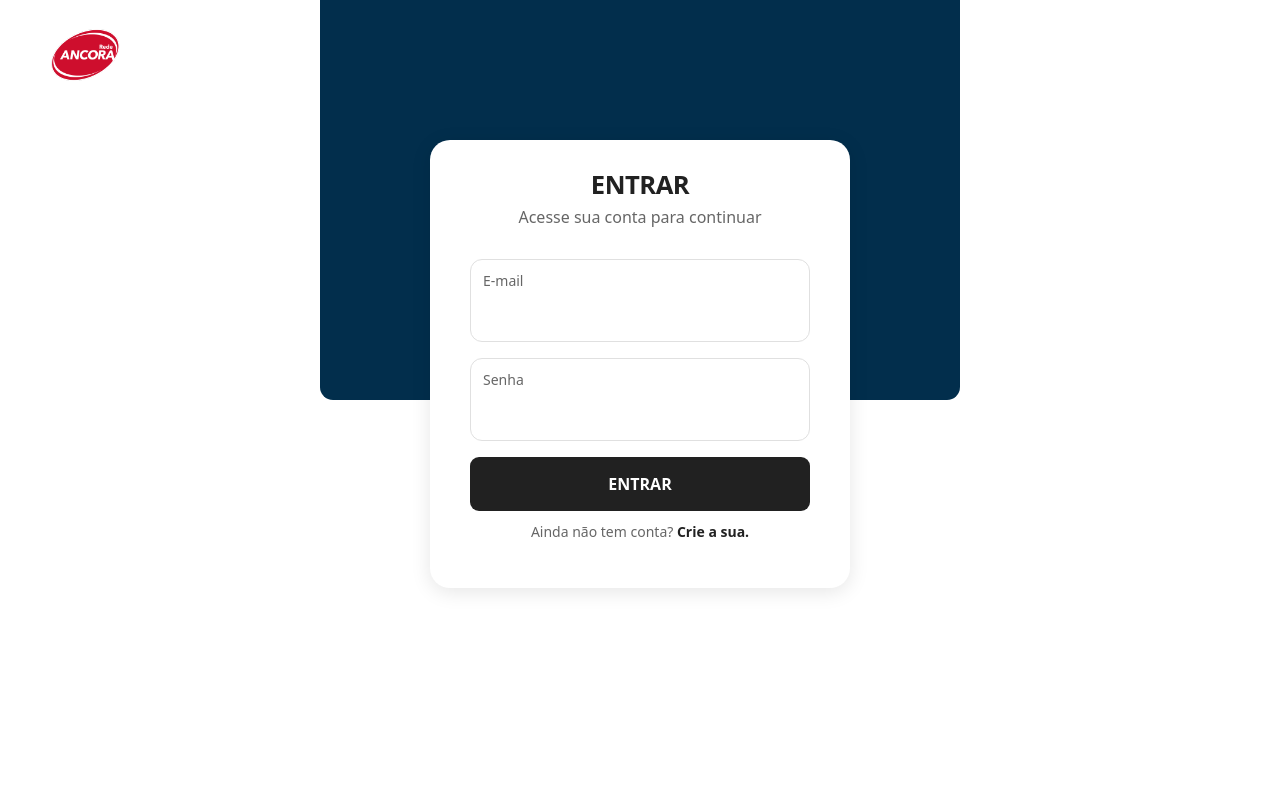
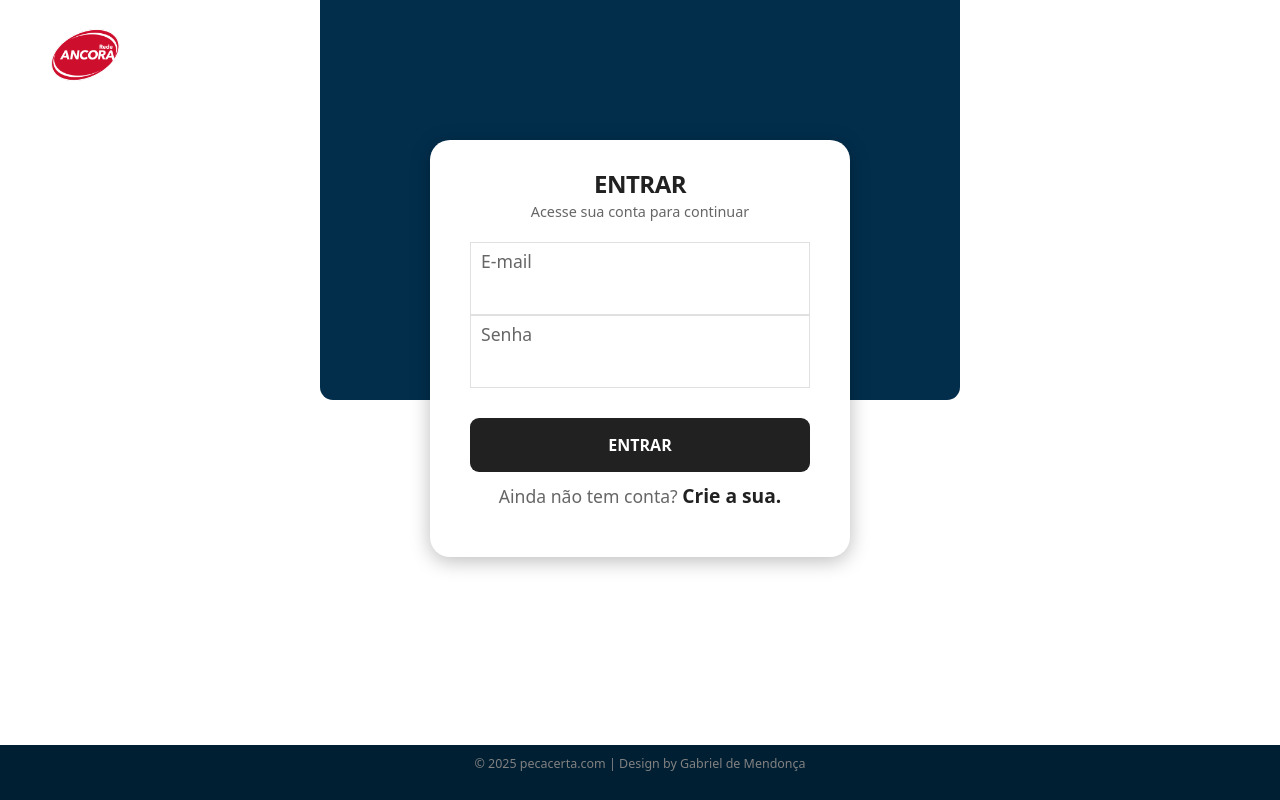
Before and after one commit to Gustavo-b017/algo-front, a React (Vite) app: page /login in a window 1280 px wide. Built offline with nearby package versions, Linux system fonts and the light colour scheme; no server answers.

Commit message:
tela cadastro feita

```diff
--- a/public/style/cadastro.scss
+++ b/public/style/cadastro.scss
@@ -9,7 +9,7 @@
   --text-2: #666666;
 
   --border-100: #e0e0e0;
-  --shadow-100: rgba(0, 0, 0, 0.1);
+  --shadow-100: rgba(3, 3, 3, 0.265);
 
   --radius-sm: 9px;
   --radius-md: 13px;
@@ -46,9 +46,9 @@
 
 .background-azul {
   position: absolute;
-  top: 0;
+  bottom: 0;
   width: 90%;
-  height: 89vh;
+  height: 70vh;
   background-color: #022e4c;
   border-top-left-radius: 13px;
   border-top-right-radius: 13px;
@@ -79,7 +79,7 @@
      Cartão do formulário
      ============================== */
 .cadastro-form-card {
-  width: 90%;
+  width: 80%;
   max-width: 520px;
   background-color: #fff;
   border-radius: var(--radius-lg);
@@ -90,13 +90,13 @@
 }
 
 .card-header {
-  margin-bottom: 30px;
+  margin-bottom: 20px;
 }
 
 .card-header h2 {
-  font-size: 1.6rem;
+  font-size: 1.5rem;
   color: var(--text-1);
-  margin-bottom: 4px;
+  margin-bottom: 2px;
   font-family: "Poppins", system-ui, -apple-system, Segoe UI, Roboto, Arial,
     sans-serif;
   font-weight: 700;
@@ -104,7 +104,7 @@
 }
 
 .card-header p {
-  font-size: 1rem;
+  font-size: 0.9rem;
   font-weight: 400;
   color: var(--text-2);
 }
@@ -115,15 +115,13 @@
 .cadastro-form {
   display: flex;
   flex-direction: column;
-  gap: var(--gap-md);
 }
 
 .form-group {
   text-align: left;
   position: relative;
   border: 1px solid var(--border-100);
-  padding: 10px 12px;
-  border-radius: 12px;
+  padding: 5px 10px;
   transition: border-color 0.2s ease;
   background: #fff;
 
@@ -132,18 +130,20 @@
   }
 
   label {
-    font-size: var(--fs-14);
+    font-size: 1.1rem;
     color: var(--text-2);
     display: block;
-    margin-bottom: 4px;
+    margin: 0px;
   }
 
-  input {
+  .cadastro-nome,
+  .cadastro-email,
+  .cadastro-senha {
     width: 100%;
     border: none;
-    font-size: var(--fs-16);
+    font-size: 1.1rem;
     box-sizing: border-box;
-    padding: 6px 0;
+    padding: 4px 0;
     color: var(--text-1);
 
     &:focus {
@@ -156,19 +156,20 @@
 .password-input-wrapper {
   position: relative;
 
-  input {
-    padding-right: 44px; /* espaço pro botão de olho */
+  .cadastro-senha {
+    padding-right: 44px;
+    /* espaço pro botão de olho */
   }
 
   .toggle-password {
     position: absolute;
     top: 50%;
-    right: 6px;
+    right: 0px;
+    border: none;
+    background: none;
     transform: translateY(-50%);
     cursor: pointer;
-    width: 32px;
-    height: 32px;
-    border-radius: 8px;
+    width: auto;
     color: var(--text-2);
 
     svg {
@@ -181,9 +182,9 @@
 .checkbox-group {
   display: flex;
   align-items: center;
-  margin: 6px 0 2px;
+  margin: 15px 0 2px;
   gap: 8px;
-  font-size: var(--fs-14);
+  font-size: 1.1rem;
   color: var(--text-2);
 
   input[type="checkbox"] {
@@ -207,10 +208,12 @@
 /* Botão principal */
 .create-account-btn {
   width: 100%;
+  margin-top: 20px;
   padding: 12px;
   border: none;
   border-radius: var(--radius-sm);
-  background-color: var(--text-1); /* teu “azul-escuro” original era #212121 */
+  background-color: var(--text-1);
+  /* teu “azul-escuro” original era #212121 */
   color: #fff;
   font-size: 1rem;
   font-weight: 600;
@@ -220,6 +223,7 @@
   &:hover {
     transform: translateY(-1px);
   }
+
   &:disabled {
     opacity: 0.6;
     cursor: not-allowed;
@@ -229,20 +233,22 @@
 
 /* Mensagens */
 .form-feedback {
-  min-height: 24px; /* evita “pular” layout */
   margin-top: 6px;
 
   .msg {
     margin: 0;
-    font-size: var(--fs-14);
+    font-size: 1rem;
   }
+
   .msg.error {
-    color: tomato;
+    color: rgb(231, 6, 6);
   }
+
   .msg.success {
     color: seagreen;
   }
 }
+
 
 /* Separador social */
 .separator {
@@ -260,9 +266,11 @@
     height: 1px;
     background-color: var(--border-100);
   }
+
   &::before {
     left: 0;
   }
+
   &::after {
     right: 0;
   }
@@ -291,6 +299,7 @@
     &:hover {
       transform: translateY(-2px);
     }
+
     img {
       width: 100%;
       height: 100%;
@@ -301,11 +310,12 @@
 /* Link para login */
 .login-link {
   margin-top: 10px;
-  font-size: var(--fs-14);
+  font-size: 1.1rem;
   color: var(--text-2);
 
   a {
     color: var(--text-1);
+    font-size: 1.2rem;
     font-weight: 800;
     text-decoration: none;
 
@@ -315,20 +325,19 @@
   }
 }
 
-/* Rodapé — preserva tua classe com acento e cria um alias sem acento */
-.rodapé-cadastro,
+/* Rodapé */
 .rodape-cadastro {
   position: absolute;
   width: 100%;
   bottom: 0;
-  display: flex;
+  display: none;
   align-items: center;
   justify-content: center;
 
   text-align: center;
   background-color: #011f33;
   font-size: 0.78rem;
-  color: #ffffff; /* melhora contraste */
+  color: #818181;
   padding: 10px 12px;
 }
 
@@ -373,16 +382,24 @@
   }
 
   .cadastro-form-card {
-    width: 30%;
+    width: 20%;
     min-width: 420px;
     padding: 30px 40px;
+    font-size: 1rem;
   }
 
   .create-account-btn {
     padding: 15px;
+    margin-top: 30px;
   }
 
   .social-login .social-btn {
     border: none;
   }
+
+  /* Rodapé */
+  .rodape-cadastro {
+    display: flex;
+  }
+
 }
--- a/src/Paginas/Cadastro.jsx
+++ b/src/Paginas/Cadastro.jsx
@@ -85,6 +85,7 @@ function Cadastro() {
                         <input
                             id="primeiroNome"
                             value={primeiroNome}
+                            className="cadastro-nome"
                             onChange={(e) => setPrimeiroNome(e.target.value)}
                             required
                             disabled={loading}
@@ -99,6 +100,7 @@ function Cadastro() {
                         <input
                             id="email"
                             type="email"
+                            className="cadastro-email"
                             value={email}
                             onChange={(e) => setEmail(e.target.value)}
                             required
@@ -114,6 +116,7 @@ function Cadastro() {
                         <div className="password-input-wrapper">
                             <input
                                 id="senha"
+                                className="cadastro-senha"
                                 type={mostrarSenha ? "text" : "password"}
                                 value={senha}
                                 onChange={(e) => setSenha(e.target.value)}
@@ -167,10 +170,13 @@ function Cadastro() {
                         {loading ? "ENVIANDO..." : "CRIAR CONTA"}
                     </button>
 
-                    <div className="form-feedback" aria-live="polite" aria-atomic="true">
-                        {err && <p className="msg error">{err}</p>}
-                        {ok && <p className="msg success">{ok}</p>}
-                    </div>
+                    {/* Renderização condicional: só renderiza o container se houver erro OU sucesso */}
+                    {(err || ok) && (
+                        <div className="form-feedback" aria-live="polite" aria-atomic="true">
+                            {err && <p className="msg error">{err}</p>}
+                            {ok && <p className="msg success">{ok}</p>}
+                        </div>
+                    )}
                 </form>
 
                 <div className="separator" role="separator" aria-label="ou">ou se inscreva com</div>
@@ -210,7 +216,7 @@ function Cadastro() {
                 </p>
             </div>
 
-            <div className="rodapé-cadastro" role="contentinfo">
+            <div className="rodape-cadastro" role="contentinfo">
                 <p>© 2025 pecacerta.com | Design by Gabriel de Mendonça</p>
             </div>
         </div>
--- a/src/Paginas/Login.jsx
+++ b/src/Paginas/Login.jsx
@@ -2,6 +2,7 @@ import React, { useEffect, useState } from "react";
 import { useAuth } from "../contexts/auth-context";
 import { useLocation, useNavigate } from "react-router-dom";
 import logo from "/public/imagens/logo_ancora.svg";
+import "../../public/style/cadastro.scss";
 
 export default function Login() {
   const { login, user, ready } = useAuth();
@@ -58,6 +59,7 @@ export default function Login() {
             <input
               id="email"
               type="email"
+              className="cadastro-email"
               value={email}
               onChange={(e) => setEmail(e.target.value)}
               autoComplete="email"
@@ -70,6 +72,7 @@ export default function Login() {
             <input
               id="senha"
               type="password"
+              className="cadastro-senha"
               value={senha}
               onChange={(e) => setSenha(e.target.value)}
               autoComplete="current-password"
@@ -88,6 +91,11 @@ export default function Login() {
           Ainda não tem conta? <a href="/cadastro">Crie a sua.</a>
         </p>
       </div>
+
+      <div className="rodape-cadastro" role="contentinfo">
+        <p>© 2025 pecacerta.com | Design by Gabriel de Mendonça</p>
+      </div>
+
     </div>
   );
 }
--- a/src/Paginas/Perfil.jsx
+++ b/src/Paginas/Perfil.jsx
@@ -2,6 +2,7 @@ import React, { useEffect, useState } from "react";
 import { useAuth } from "../contexts/auth-context";
 import { authMe, authUpdateMe } from "../lib/api";
 import logo from '/public/imagens/logo_ancora.svg';
+import '../../public/style/perfil.scss';
 
 export default function Perfil() {
   const { user, setUser, ready } = useAuth();
```
Also changed, not shown: public/style/perfil.scss (added).
